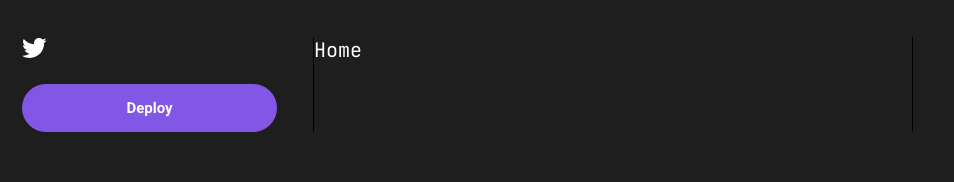
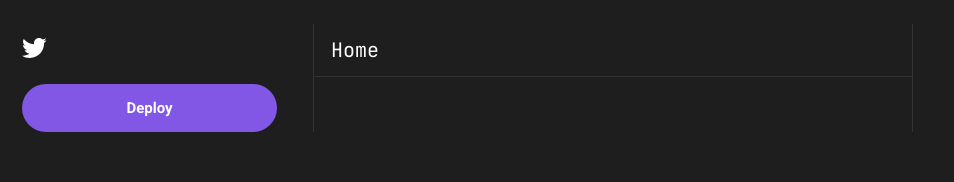
Before and after one commit to pedromeira220/twitter-clone, a React (Vite) app in the folder client/: page / in a window 1280 px wide. Shown: the top 182 px of the page, without its empty margins (0-954 px from the left). Built offline with nearby package versions, Linux system fonts and the light colour scheme.

Commit message:
Adding the top bar

```diff
--- a/client/src/components/LeftSideBar/style.ts
+++ b/client/src/components/LeftSideBar/style.ts
@@ -9,7 +9,7 @@ export const Container = styled.aside`
 `;
 
 export const Navigation = styled.div`
-
+    padding-top: 13px;
     width: 255px;
     display: flex;
     flex-direction: column;
--- a/client/src/components/Timeline/index.tsx
+++ b/client/src/components/Timeline/index.tsx
@@ -1,7 +1,7 @@
 import React from "react";
 import { TitleBold } from "../TitleBold";
 
-import { Container } from "./style";
+import { Container, TopBar} from "./style";
 
 
 
@@ -9,7 +9,10 @@ export function Timeline(){
 
     return (
         <Container>
-            <TitleBold text="Home"/>
+            <TopBar>
+                <TitleBold text="Home"/>
+            </TopBar>
+
         </Container>
     )
 }
--- a/client/src/components/Timeline/style.ts
+++ b/client/src/components/Timeline/style.ts
@@ -1,8 +1,18 @@
 import styled from 'styled-components'
+import { theme } from '../../public/theme';
+
+export const Container = styled.div`
+
+    width: 600px;
+    border-left: 1px solid ${theme.colors.theme.darkGray};
+    border-right: 1px solid ${theme.colors.theme.darkGray}
+`;
 
 
-export const Container = styled.div`
-    width: 600px;
-    border-left: 1px solid black;
-    border-right: 1px solid black
+export const TopBar = styled.div`
+    padding: 13px 17px;
+
+
+    border-bottom: 1px solid ${theme.colors.theme.darkGray};
+
 `;
--- a/client/src/pages/Home/style.ts
+++ b/client/src/pages/Home/style.ts
@@ -6,7 +6,7 @@ export const Container = styled.div`
 `;
 
 export const MainFrame = styled.main`
-    padding-top: 13px;
+
     margin: 24px auto 0;
     max-width: 1341px;
     display: flex;
--- a/client/src/public/theme.ts
+++ b/client/src/public/theme.ts
@@ -7,6 +7,7 @@ export const theme = {
         theme: {
             light: "#ffffff",
             dark: "#1E1E1E",
+            darkGray: "#2F3336",
         }
 
     },
```
